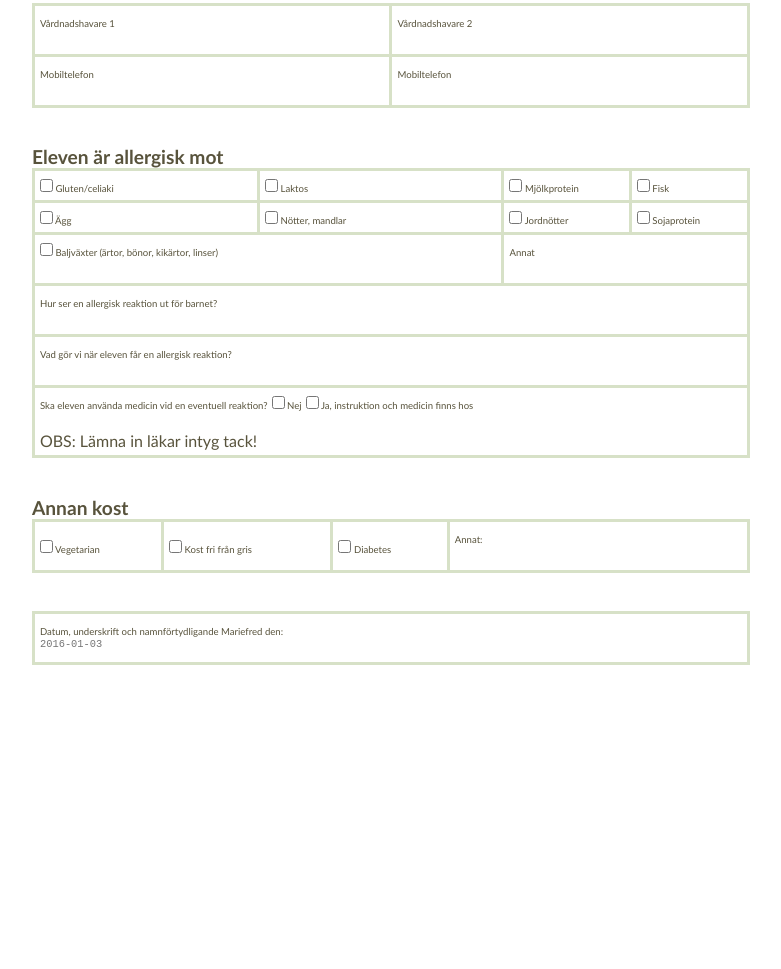
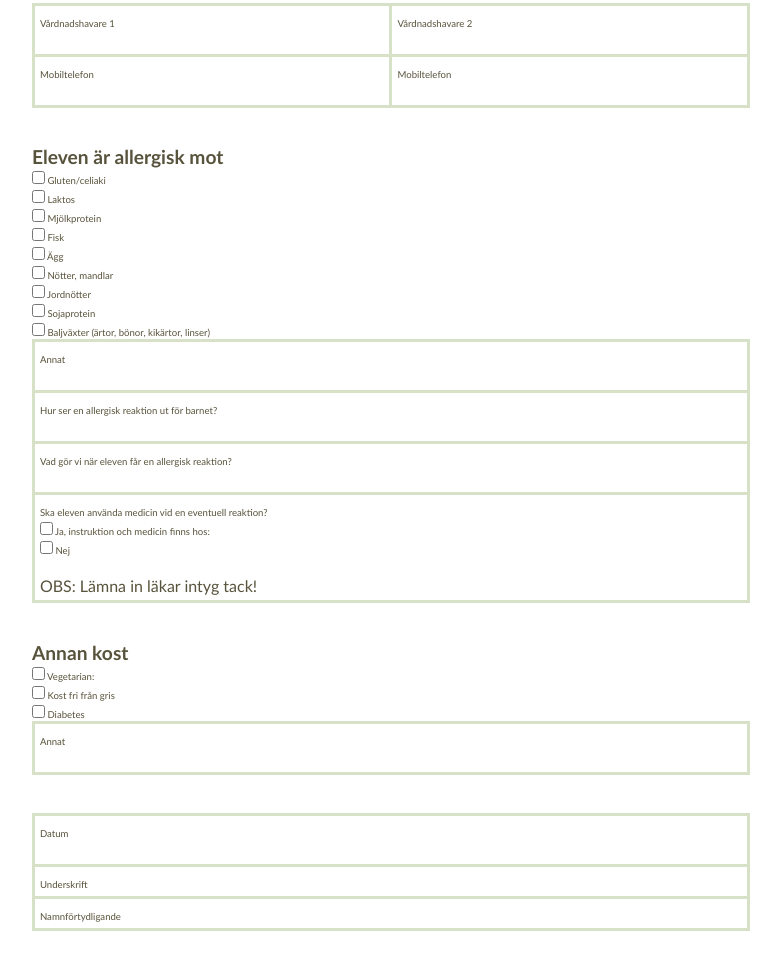
Before and after one commit to AlexanderGrip/Gripsholmsskolan-Forms, a website built with webpack: page Specialkost.html in a window 1280 px wide. Shown: the part 473-1442 px from the top of the page, without its empty margins (249-1030 px from the left). Before the commit the page ends 1176 px from the top, so only its background shows below. Built offline with nearby package versions, Linux system fonts and the light colour scheme.

Commit message:
Specialkost
Listor och lite ändringar i layout och text

```diff
--- a/Specialkost.html
+++ b/Specialkost.html
@@ -21,7 +21,7 @@
 				<img src="images/logo.svg" alt="logo" />
 			</div>
 			<h1>Specialkost</h1>
-			<small></small>
+			<small>Blanketten lämnas till klasslärare i början av varje läsår.</small>
 
 		</div>
 
@@ -98,78 +98,57 @@
 
 		<h2>Eleven är allergisk mot</h2>
 
+		<ul>
+
+			<li><label><input type="checkbox"> Gluten/celiaki</label></li>
+
+			<li><label><input type="checkbox"> Laktos</label></li>
+
+			<li><label><input type="checkbox"> Mjölkprotein</label></li>
+
+			<li><label><input type="checkbox"> Fisk</label></li>
+
+			<li><label><input type="checkbox"> Ägg</label></li>
+
+			<li><label><input type="checkbox"> Nötter, mandlar</label></li>
+
+			<li><label><input type="checkbox"> Jordnötter</label></li>
+
+			<li><label><input type="checkbox"> Sojaprotein</label></li>
+
+			<li><label><input type="checkbox"> Baljväxter (ärtor, bönor, kikärtor, linser)</label></li>
+
+		</ul>
+
 		<table>
 			<tr>
 				<td>
-					<label><input type="checkbox">
-					Gluten/celiaki </label>
-					<td>
-						<label><input type="checkbox">
-						Laktos</label>
-					</td>
-					<td>
-						<label><input type="checkbox">
-						Mjölkprotein</label>
-					</td>
-
-					<td>
-						<label><input type="checkbox">
-						Fisk
-</label>
-					</td>
-
-					<tr>
-
-						<td>
-							<label><input type="checkbox">
-							Ägg</label>
-							<td>
-								<label><input type="checkbox">
-								Nötter, mandlar</label>
-							</td>
-							<td>
-								<label><input type="checkbox">
-								Jordnötter</label>
-							</td>
-
-							<td>
-								<label><input type="checkbox">
-								Sojaprotein</label>
-							</td>
-
-					</tr>
-
-					<tr>
-						<td colspan=2>
-							<label><input type="checkbox">
-							Baljväxter (ärtor, bönor, kikärtor, linser)</label>
-							<textarea rows=1></textarea>
-						</td>
-						<td colspan=2>
 					<label>Annat</label>
 					<textarea rows=1></textarea>
 				</td>
 			</tr>
 
 			<tr>
-						<td colspan=4>
+				<td>
 					<label>Hur ser en allergisk reaktion ut för barnet?</label>
 					<textarea rows=1></textarea>
 				</td>
 			</tr>
 
 			<tr>
-						<td colspan=4>
+				<td>
 					<label>Vad gör vi när eleven får en allergisk reaktion? </label>
 					<textarea rows=1></textarea>
 				</td>
 			</tr>
 
 			<tr>
-						<td colspan=4>
+				<td>
 					<label>Ska eleven använda medicin vid en eventuell reaktion?</label>
-							<label><input type="checkbox"> Nej</label>
-							<label><input type="checkbox"> Ja, instruktion och medicin finns hos</label>
+					<ul>
+						<li><label><input type="checkbox"> Ja, instruktion och medicin finns hos:</label></li>
+						<li><label><input type="checkbox"> Nej</label></li>
+					</ul>
 					<p>OBS: Lämna in läkar intyg tack!</p>
 				</td>
 			</tr>
@@ -178,26 +157,19 @@
 
 		<h2>Annan kost</h2>
 
+		<ul>
+			<li><label><input type="checkbox"> Vegetarian:</label></li>
+			<li><label><input type="checkbox"> Kost fri från gris</label></li>
+			<li><label><input type="checkbox"> Diabetes</label></li>
+		</ul>
+
 		<table>
 
 			<tr>
 				<td>
-					<label><input type="checkbox">
-					Vegetarian</label>
-					<td>
-						<label><input type="checkbox">
-						Kost fri från gris</label>
-					</td>
-					<td>
-						<label><input type="checkbox">
-						Diabetes</label>
-					</td>
-
-					<td>
-						<label>Annat:</label>
+					<label>Annat</label>
 					<textarea rows=1></textarea>
 				</td>
-
 			</tr>
 
 		</table>
@@ -206,8 +178,20 @@
 
 			<tr>
 				<td>
-					<label>Datum, underskrift och namnförtydligande Mariefred den:</label>
-					<textarea placeholder="2016-01-03" rows=1></textarea>
+					<label>Datum</label>
+					<textarea rows=1></textarea>
+				</td>
+			</tr>
+
+			<tr>
+				<td>
+					<label>Underskrift</label>
+				</td>
+			</tr>
+
+			<tr>
+				<td>
+					<label>Namnförtydligande</label>
 				</td>
 			</tr>
 
```
Lines whose indentation alone changed are shown as unchanged.
